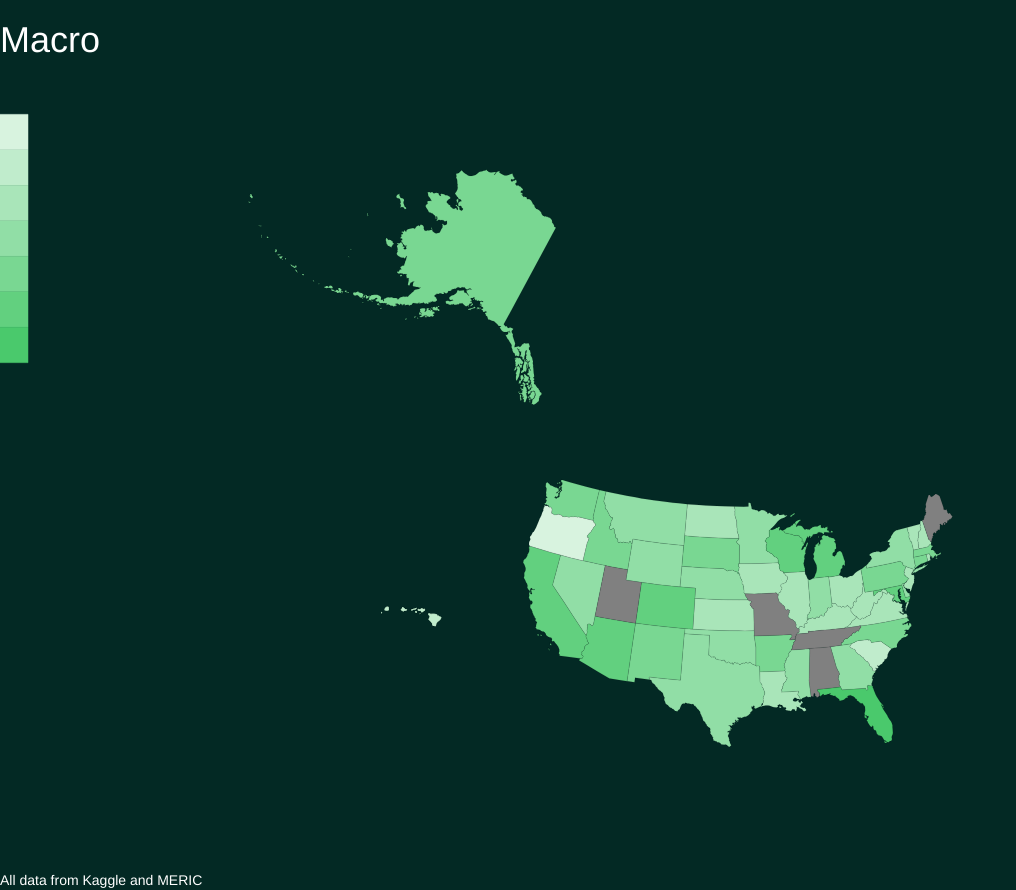
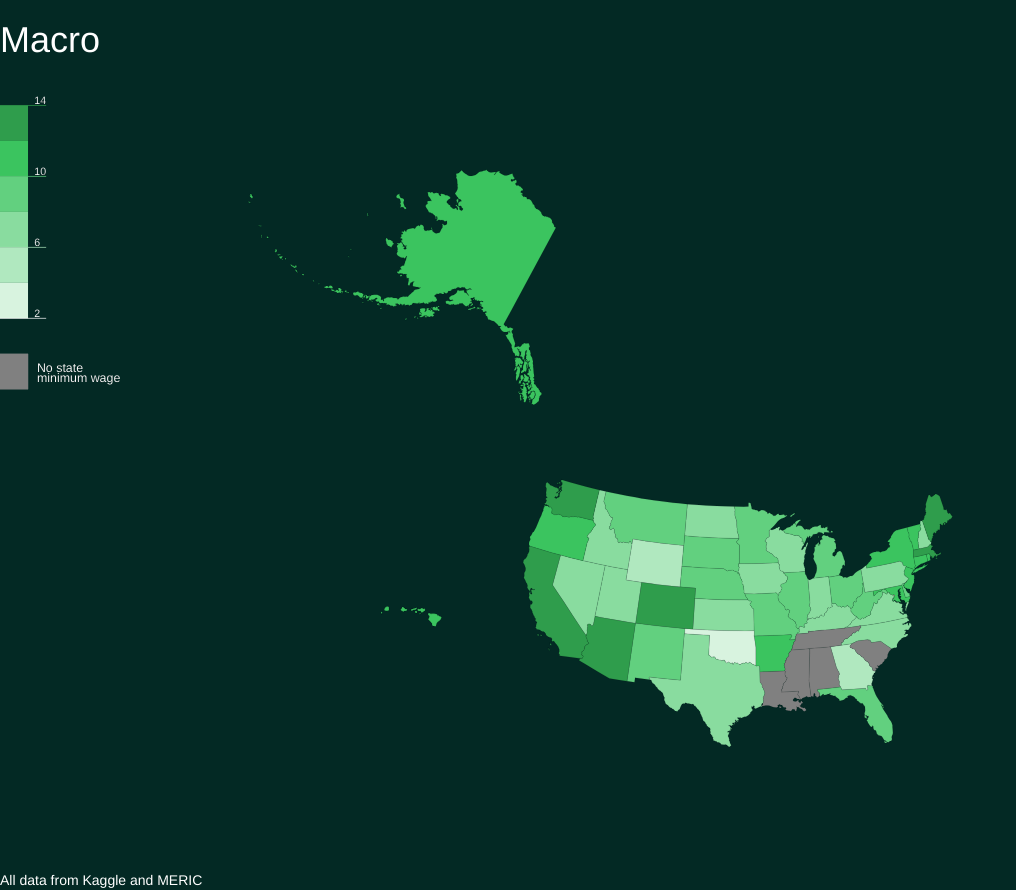
Before and after one commit to umamenon24/MinimumWage, a Flask app: page /macro in a window 1280 px wide. Shown: the part 62-952 px from the top of the page, without its empty margins (0-1016 px from the left). Run offline with Flask 3, Linux system fonts and the light colour scheme; some libraries are stand-ins or nearby versions.

Commit message:
macro done

```diff
--- a/server.py
+++ b/server.py
@@ -83,24 +83,27 @@
     #data --> state --> years --> year --> state/fed
     #data --> state --> cpi --> index/grocery/housing/util/tarnspo/health/misc
 
-    legend=[2*i for i in range(1,9)]
-    colors=[f"hsla(136, 54%, {90-6*i}%, 1)" for i in range(7)]
+    legend=[2*i for i in range(1,8)]
+    colors=[f"hsla(136, 54%, {90-10*i}%, 1)" for i in range(7)]
     #print(colors)
 
     # print(data)
     colorset=[]
-
+    colorDict={}
     for fiftyS in data:
         #state min wage in 2020
-        if fiftyS=="Oregon": print(data[fiftyS]["years"]["2020"][0])
-        if float(data[fiftyS]["years"]["2020"][0]) == 0: colorset.append("grey")
+        temp=ids[fiftyS]
+        #print(temp)
+        #if fiftyS=="Oregon": print(data[fiftyS]["years"]["2020"][0])
+        if float(data[fiftyS]["years"]["2020"][0]) == 0: colorDict[temp]="grey"
         else:
             for i in range(len(legend)):
                 if float(data[fiftyS]["years"]["2020"][0]) < legend[i]:
-                    colorset.append(colors[i-1])
+                    colorDict[temp]=colors[i-1]
+                    #colorset.append(colors[i-1])
                     break
-
-    return render_template('macro.html', states=states, codes=codes, legend=legend, colors=colors, colorset=colorset)
+    print(colorDict)
+    return render_template('macro.html', states=states, colors=colors, legend=legend, colorDict=colorDict)
 
 @app.route("/micro/<state>")
 def micro(state):
--- a/templates/macro.html
+++ b/templates/macro.html
@@ -23,9 +23,9 @@
 </body>
 
 <style>
-  {% for i in range(52) %}
-    #{{codes[i]}} {
-      fill: {{colorset[i]}}
+  {% for code in colorDict %}
+    #{{code}} {
+      fill: {{colorDict[code]}}
     }
   {% endfor %}
 
```
Also changed, not shown: templates/usa.svg.
